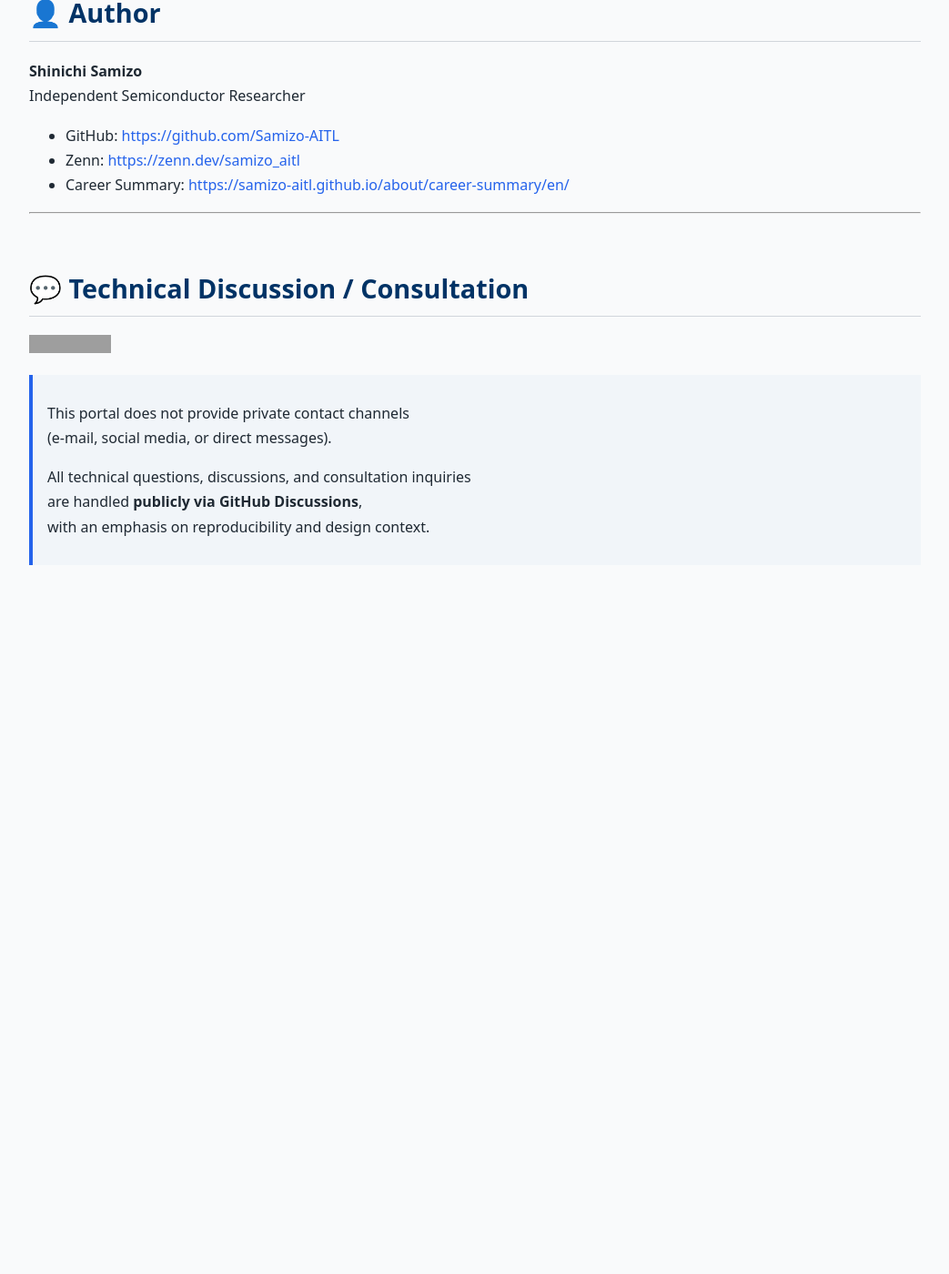
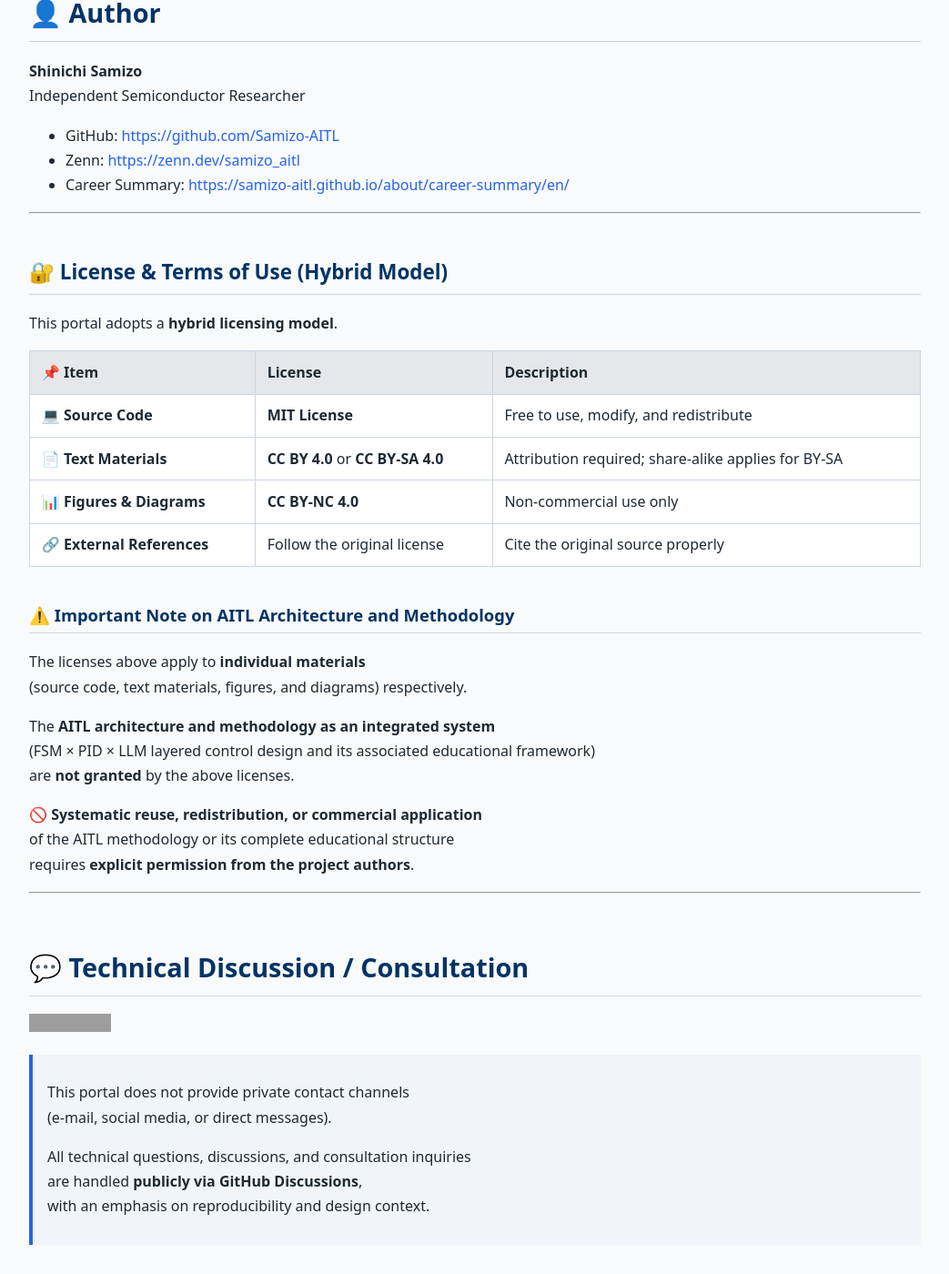
Before and after one commit to Samizo-AITL/Samizo-AITL.github.io, a Jekyll site: the page built from portal/en/index.md, in a window 1280 px wide and 1400 px high, scrolled down 16985 px. Shown: the whole window at 91% size, without its empty margins (118-1161 px from the left). Built offline with Jekyll 4.4.1, drawn with Linux system fonts in a browser that asks for light colours; before the commit the page ends 17638 px from its top, so only the background shows below that; grey boxes are pictures that could not be loaded.

Commit message:
Update index.md

```diff
--- a/portal/en/index.md
+++ b/portal/en/index.md
@@ -535,6 +535,32 @@ Independent Semiconductor Researcher
 
 ---
 
+## 🔐 License & Terms of Use (Hybrid Model)
+
+This portal adopts a **hybrid licensing model**.
+
+| 📌 Item | License | Description |
+|--------|---------|-------------|
+| **💻 Source Code** | **MIT License** | Free to use, modify, and redistribute |
+| **📄 Text Materials** | **CC BY 4.0** or **CC BY-SA 4.0** | Attribution required; share-alike applies for BY-SA |
+| **📊 Figures & Diagrams** | **CC BY-NC 4.0** | Non-commercial use only |
+| **🔗 External References** | Follow the original license | Cite the original source properly |
+
+### ⚠️ Important Note on AITL Architecture and Methodology
+
+The licenses above apply to **individual materials**
+(source code, text materials, figures, and diagrams) respectively.
+
+The **AITL architecture and methodology as an integrated system**
+(FSM × PID × LLM layered control design and its associated educational framework)
+are **not granted** by the above licenses.
+
+🚫 **Systematic reuse, redistribution, or commercial application**
+of the AITL methodology or its complete educational structure
+requires **explicit permission from the project authors**.
+
+---
+
 # 💬 Technical Discussion / Consultation
 
 [![Discussion](https://img.shields.io/badge/Discussion-Technical%20Consultation-6f42c1?logo=github)](https://github.com/Samizo-AITL/Samizo-AITL.github.io/discussions)
```
